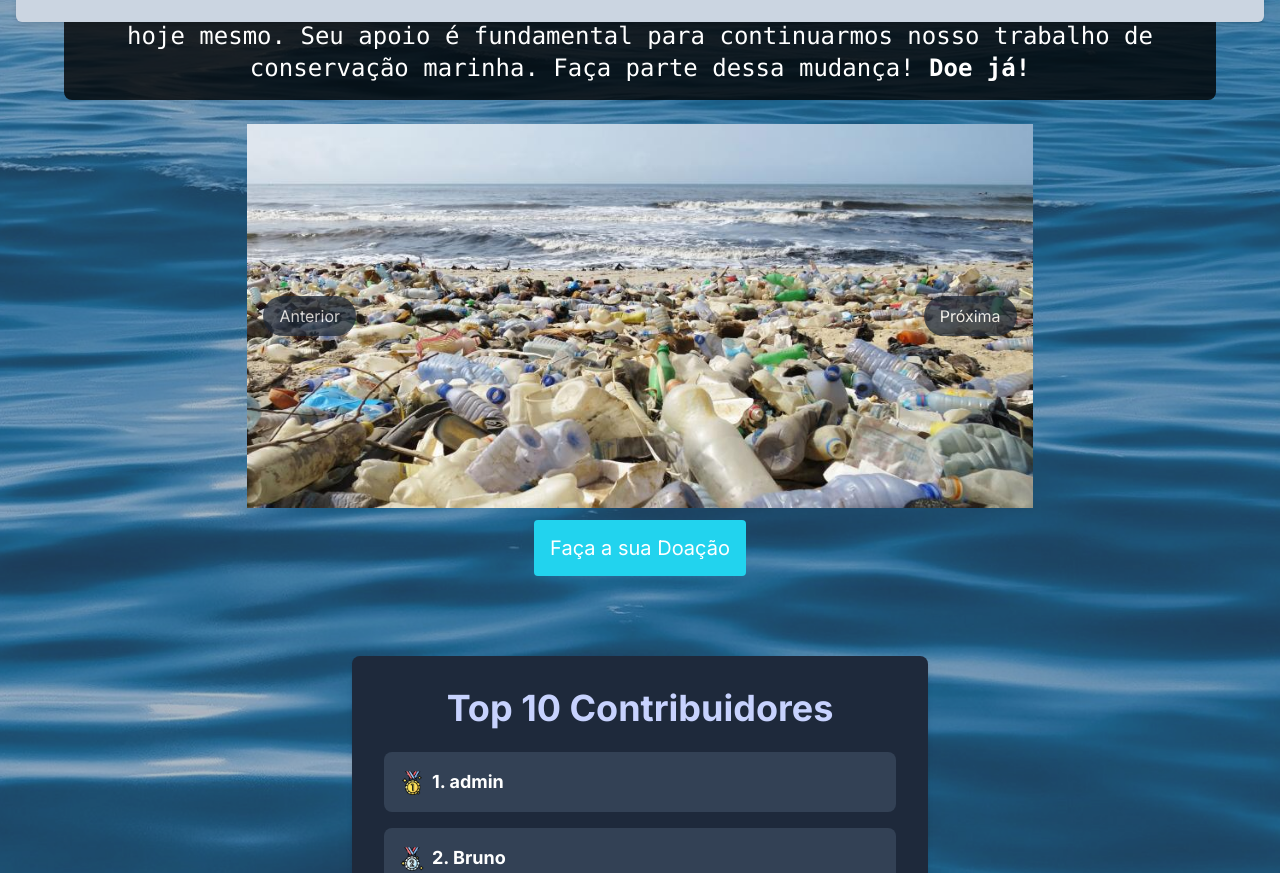
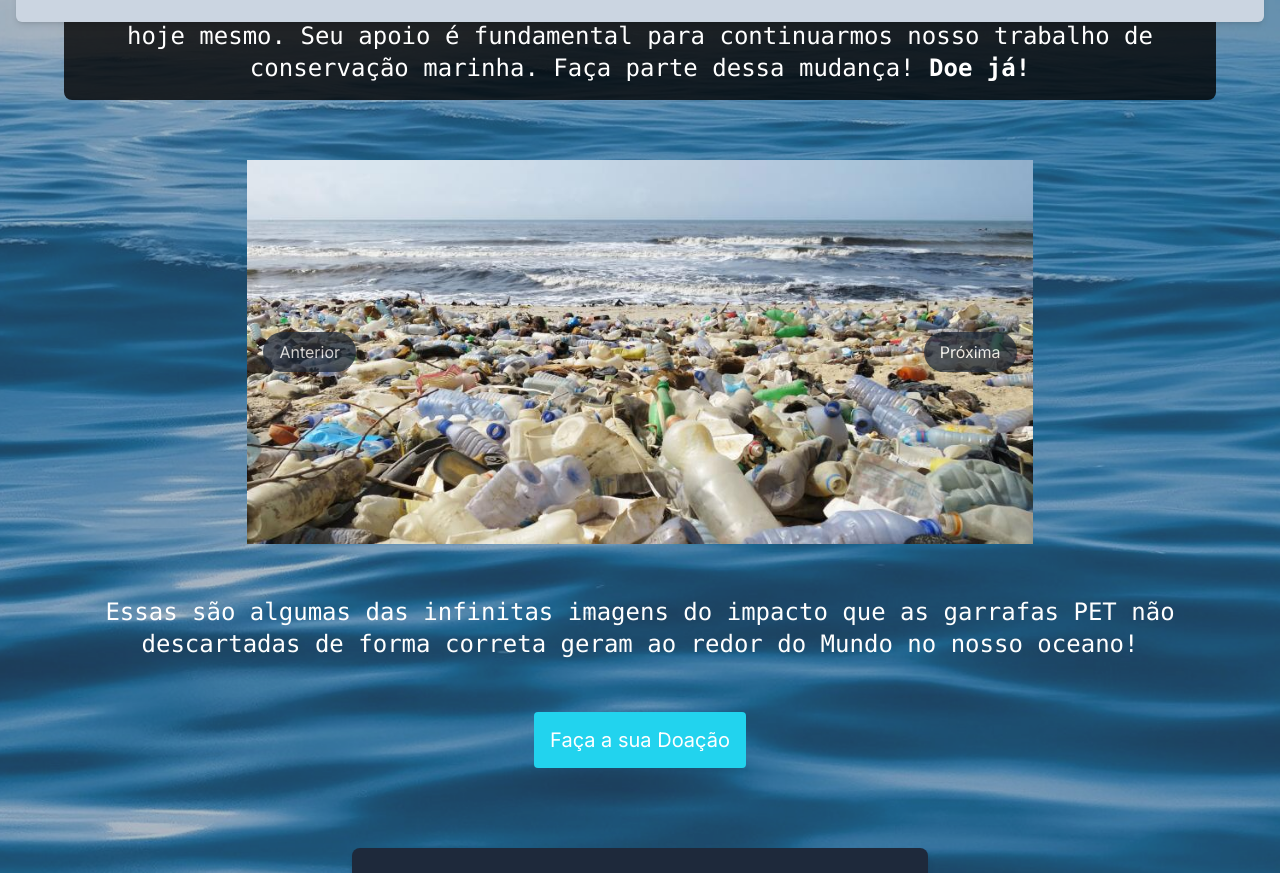
Before and after one commit to eduardofuncao/oceanometro, a Next.js app: page / in a window 1280 px wide. Shown: the part 762-1635 px from the top of the page. Built offline with nearby package versions, Linux system fonts and the light colour scheme; data requests are answered from the project's data file.

Commit message:
Add texto de apoio para as imagens

```diff
--- a/app/page.tsx
+++ b/app/page.tsx
@@ -51,10 +51,16 @@ export default function Home() {
           <p className="text-2xl text-center mb-6 bg-black bg-opacity-80 p-4 rounded-lg font-mono">
             Muitas dessas garrafas acabam poluindo nossos preciosos oceanos, causando danos irreparáveis à vida marinha e ao ecossistema. Você pode fazer a diferença! Sua doação nos ajuda a preservar nossos oceanos e proteger a vida marinha. Cada real doado é um passo em direção a um futuro mais sustentável e saudável para o nosso planeta. Junte-se a nós nessa causa e faça sua doação hoje mesmo. Seu apoio é fundamental para continuarmos nosso trabalho de conservação marinha. Faça parte dessa mudança! <strong>Doe já!</strong>
           </p>
-          <Carrossel images={images} /> {/* Renderize o componente Carrossel passando as imagens */}
+          <div className='mb-9 mt-9'>
+          <Carrossel images={images} />
+          </div>
+          <p className="text-2xl text-center mb-6 p-4 rounded-lg font-mono">
+          Essas são algumas das infinitas imagens do impacto que as garrafas PET não descartadas de forma correta geram ao redor do Mundo no nosso oceano!
+          </p>
           <Link href="../pages/login">
             <button className="h-14 text-xl mt-3 bg-cyan-400 rounded px-4 hover:bg-cyan-700 transition duration-200">Faça a sua Doação</button>
           </Link>
+
         </div>
         <div className="mt-12">
           <TopDoadores />
```
